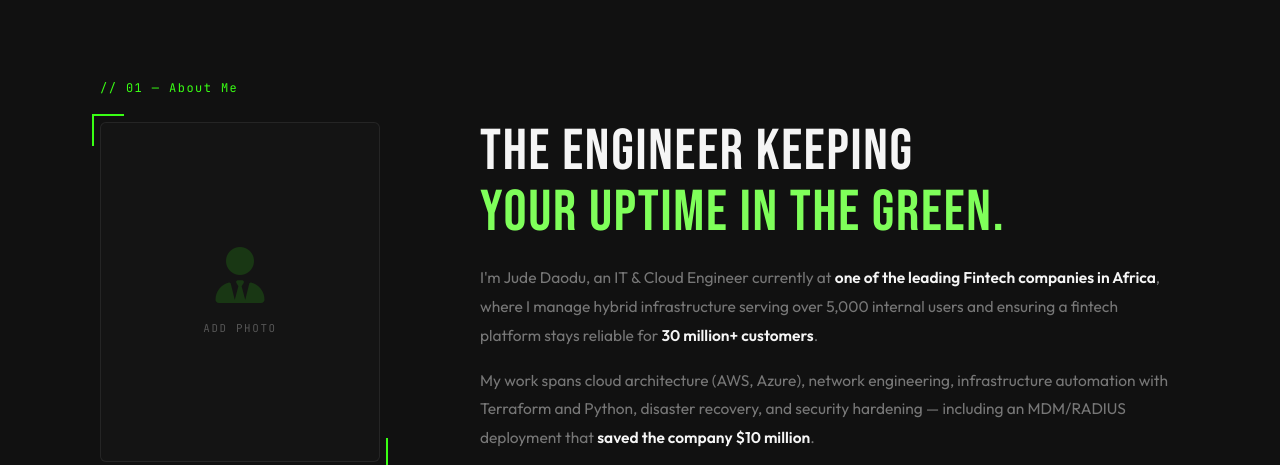
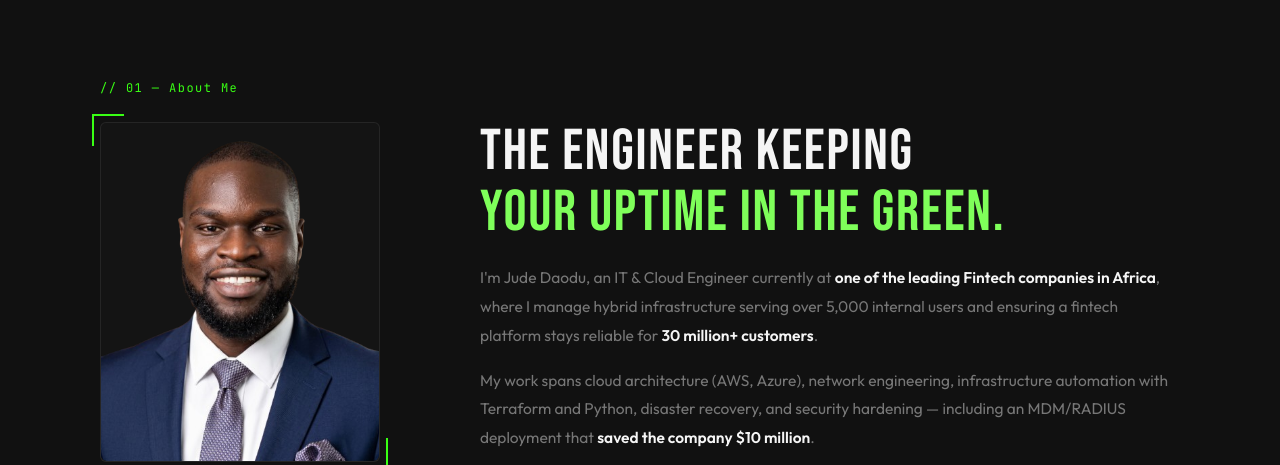
Before and after one commit to Judedaodu/judedaodu.github.io, a plain HTML site: page index.html in a window 1280 px wide. Shown: the part 1030-1495 px from the top of the page. Drawn offline with Linux system fonts and the light colour scheme.

Commit message:
Second portfolio edit deploy profile picture

```diff
--- a/index.html
+++ b/index.html
@@ -98,8 +98,7 @@
         <div class="about-photo-col fade-in">
           <div class="photo-wrapper">
             <div class="photo-placeholder">
-              <i class="fa-solid fa-user-tie"></i>
-              <span>Add Photo</span>
+              <img src="my-picture.png" alt="Profile Picture" style="width: 100%; height: 100%; object-fit: cover; border-radius: inherit;">
             </div>
             <div class="photo-border-tl"></div>
             <div class="photo-border-br"></div>
```
Also changed, not shown: my-picture.png (added).
